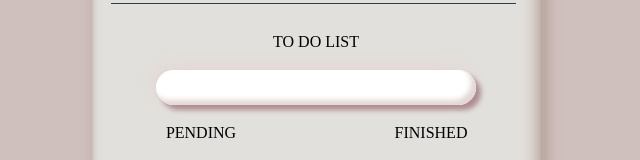
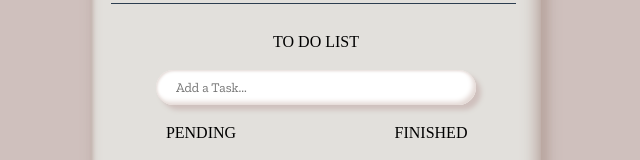
Before and after one commit to yeonnnee/React_Planner, a React (Create React App) app: page / in a window 1280 px wide. Shown: the part 126-286 px from the top of the page, without its empty margins (324-964 px from the left). Built offline with nearby package versions, Linux system fonts and the light colour scheme; no server answers; a web font is replaced by a local one.

Commit message:
CREATE error message for input validation

```diff
--- a/src/components/TasksInput.jsx
+++ b/src/components/TasksInput.jsx
@@ -4,6 +4,8 @@ import { v4 as uuidv4 } from "uuid";
 import axios from "axios";
 import { connect } from "react-redux";
 import styled from "styled-components";
+import { faExclamationCircle } from "@fortawesome/free-solid-svg-icons";
+import { FontAwesomeIcon } from "@fortawesome/react-fontawesome";
 
 import { ADD_TASKS } from "../redux/actions";
 
@@ -17,17 +19,32 @@ const Input = styled.input`
   width: 320px;
   padding: 10px 20px;
   border-radius: 20px;
-  box-shadow: 5px 5px 5px #ad8d92, -5px -5px 15px #e3d8d4,
-    inset -5px -5px 5px #e3d8d4;
-
+  /* box-shadow: 5px 5px 5px #ad8d92, -5px -5px 15px #e3d8d4,
+    inset -5px -5px 5px #e3d8d4; */
+  box-shadow: 5px 5px 5px #cfc0bd, inset -3px -3px 5px #e3d8d4,
+    inset 1px 1px 3px #e3d8d4;
   &::placeholder {
     font-family: "Zilla Slab", serif;
   }
+`;
+const ErrorMessage = styled.div`
+  margin-top: 8px;
+  margin-left: 80px;
+  font-size: 12px;
+  color: #90323d;
+`;
+
+const SFontAwesomeIcon = styled(FontAwesomeIcon)`
+  margin-right: 5px;
 `;
 
 const TasksInput = ({ add }) => {
   const [state, setState] = useState({
     tasks: { text: "", id: "", status: "" },
+  });
+  const [error, setError] = useState({
+    error: "",
+    message: "",
   });
 
   function onChange(event) {
@@ -36,18 +53,35 @@ const TasksInput = ({ add }) => {
       tasks: { text: value, id: uuidv4().toString(), status: "PENDING" },
     });
   }
-  function onSubmit(event) {
+  async function onSubmit(event) {
     event.preventDefault();
     if (state.tasks.text !== "") {
-      axios.post("/api/tasks", state);
-      add(state.tasks);
+      const res = await axios.post("/api/tasks", state);
+      const result = res.data;
+      if (result !== "Get data successfully") {
+        return setError({ error: result.error, message: result.msg });
+      }
     }
-    setState({ tasks: { text: "", id: "" } });
+    add(state.tasks);
+    setState({ tasks: { text: "", id: "", status: "" } });
   }
   return (
-    <Form onSubmit={onSubmit}>
-      <Input type="text" value={state.tasks.text} onChange={onChange}></Input>
-    </Form>
+    <>
+      <Form onSubmit={onSubmit}>
+        <Input
+          type="text"
+          value={state.tasks.text}
+          onChange={onChange}
+          placeholder="Add a Task..."
+        ></Input>
+      </Form>
+      {error.message !== "" ? (
+        <ErrorMessage>
+          <SFontAwesomeIcon icon={faExclamationCircle} />
+          {error.message}
+        </ErrorMessage>
+      ) : null}
+    </>
   );
 };
 
```
